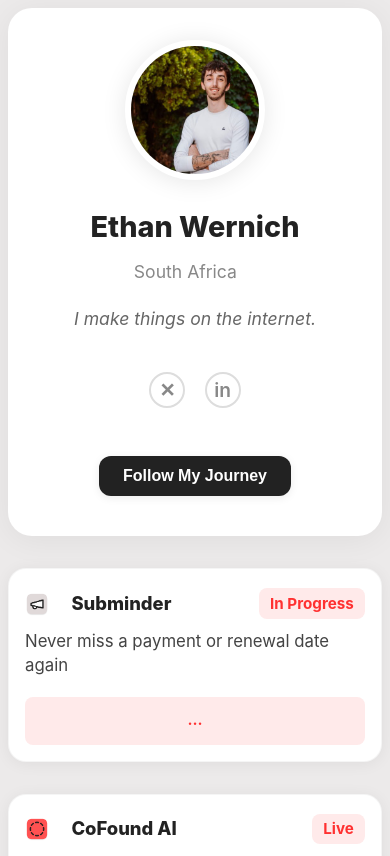
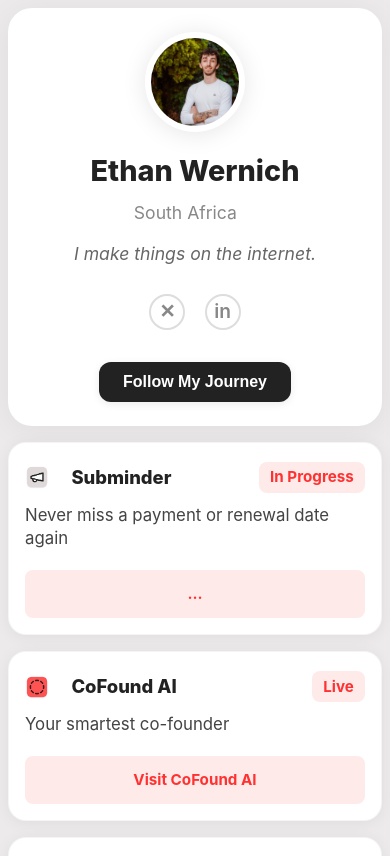
Before and after one commit to EthanWernich/PersonalPage, an Angular app: page / in a window 390 px wide. Shown: the top 856 px of the page. Built offline with nearby package versions, Linux system fonts and the light colour scheme.

Commit message:
Updated Mobile Styling

```diff
--- a/src/app/home/home.component.scss
+++ b/src/app/home/home.component.scss
@@ -278,14 +278,38 @@
 @media (max-width: 768px) {
   .profile-container {
     padding: 0.5rem;
+    min-height: auto;
   }
   .profile-left {
-    padding: 2rem 1.5rem 1.5rem 1.5rem;
+    padding: 1.5rem 1rem 1rem 1rem;
     min-width: 220px;
     max-width: 100%;
+    margin-bottom: 1rem;
+  }
+  .profile-avatar {
+    width: 100px;
+    height: 100px;
+    margin-bottom: 1rem;
   }
   .profile-name {
     font-size: 1.8rem;
+    margin-bottom: 0.3rem;
+  }
+  .profile-meta {
+    margin-bottom: 0.8rem;
+  }
+  .profile-tagline {
+    margin-bottom: 0.8rem;
+  }
+  .profile-socials {
+    margin: 0.8rem 0 1rem 0;
+  }
+  .profile-indie-btn {
+    margin-top: 1rem;
+    margin-bottom: 0.5rem;
+  }
+  .startup-cards {
+    gap: 1rem;
   }
   .startup-card {
     padding: 1.2rem 1rem 1rem 1rem;
```
